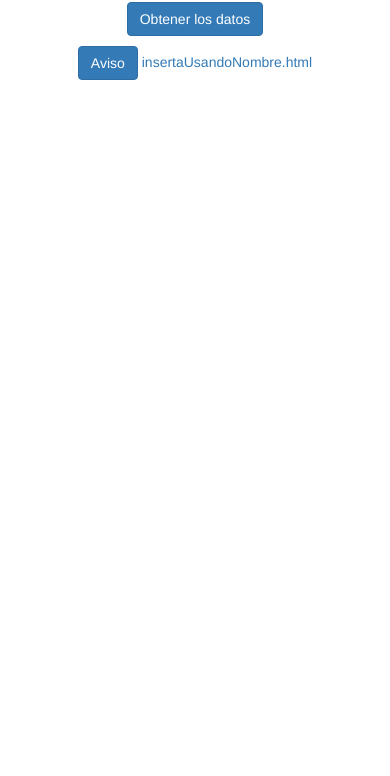
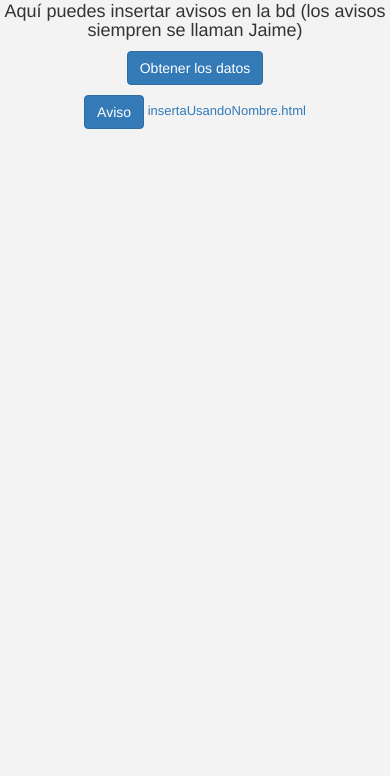
Before and after one commit to Jaidini/proyectoFinal, a plain HTML site: page www/inserta.html in a window 390 px wide. Shown: the part 68-844 px from the top of the page. Drawn offline with Linux system fonts and the light colour scheme; some packages are replaced by stand-ins of ours.

Commit message:
Algunos pequeños cambios Signed-off-by: Jaidini <romancejaime@gmail.com>

```diff
--- /dev/null
+++ b/www/css/app.css
@@ -0,0 +1,22 @@
+* {
+	-webkit-user-select: none;
+	-khtml-user-select: none;
+	-moz-user-select: none;
+	-ms-user-select: none;
+	user-select: none;
+}
+
+body {
+	background-color: #f3f3f4;
+	font-size: 1.3em;
+	overflow-x: hidden;
+}
+
+html,
+body {
+	height: 100%;
+}
+
+.wrapper {
+	min-height: 100%;
+}
--- a/www/inserta.html
+++ b/www/inserta.html
@@ -5,6 +5,7 @@
     <meta name="viewport" content="width=device-width, initial-scale=1.0, maximum-scale=1.0, user-scalable=no">
     <title>Datos Remotos</title>
     <link rel="stylesheet" type="text/css" href="css/bootstrap.min.css">
+    <link rel="stylesheet" type="text/css" href="css/app.css">
     <script src="js/jquery-3.2.0.min.js"></script>
     <script type="text/javascript" src="js/app.js"></script>
     <script src="cordova.js"></script>
@@ -29,8 +30,10 @@
     </script>
 </head>
 <body>
+    <div class="wrapper col-lg-12 col-md-12 col-sm-12 col-xs-12">
         <div class="row text-center">
             <h1>Aviso</h1>
+            <h4>Aquí puedes insertar avisos en la bd (los avisos siempren se llaman Jaime)</h4>
             <div class="row">
                 <a id="testLink" rel="external" class="btn btn-primary">Obtener los datos</a>
                 <p id="resultBlock"></p>
@@ -40,4 +43,5 @@
                 <a href="insertaUsandoNombre.html">insertaUsandoNombre.html</a>
             </div>
         </div>
+    </div>
 </body>
```
Also changed, not shown: www/index.html (+3 -0 lines), www/insertaUsandoNombre.html (+3 -0 lines), www/prueba2.html (+3 -0 lines). Lines whose indentation alone changed are shown as unchanged.
